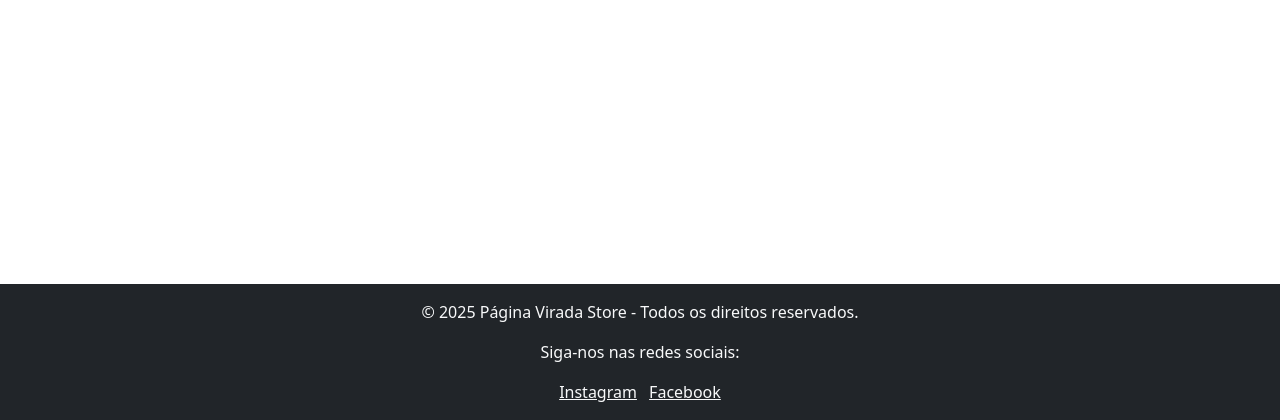
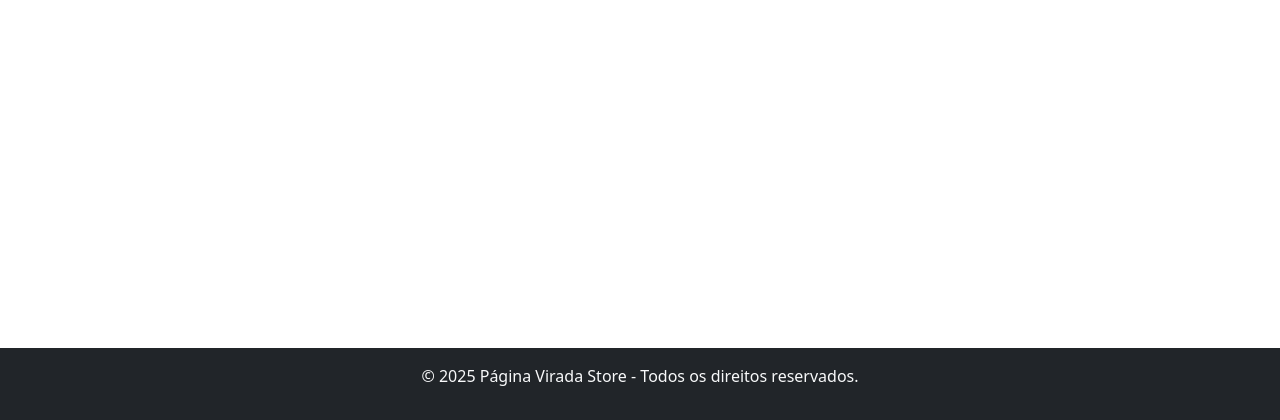
Before and after one commit to LucazinnDEV/Pagina_Virada_Store, a Django app: page /home/ in a window 1280 px wide. Shown: the part 380-800 px from the top of the page. Run offline with Django 5.2, Linux system fonts and the light colour scheme.

Commit message:
Atualizando Rodapé

```diff
--- a/forum/templates/forum/home.html
+++ b/forum/templates/forum/home.html
@@ -90,9 +90,6 @@
 
 <footer class="bg-dark text-light text-center p-3 mt-4">
     <p>&copy; 2025 Página Virada Store - Todos os direitos reservados.</p>
-    <p>Siga-nos nas redes sociais:</p>
-    <a href="#" class="text-light me-2">Instagram</a>
-    <a href="#" class="text-light">Facebook</a>
 </footer>
 
 <script src="https://cdn.jsdelivr.net/npm/bootstrap@5.3.3/dist/js/bootstrap.bundle.min.js"></script>
```
